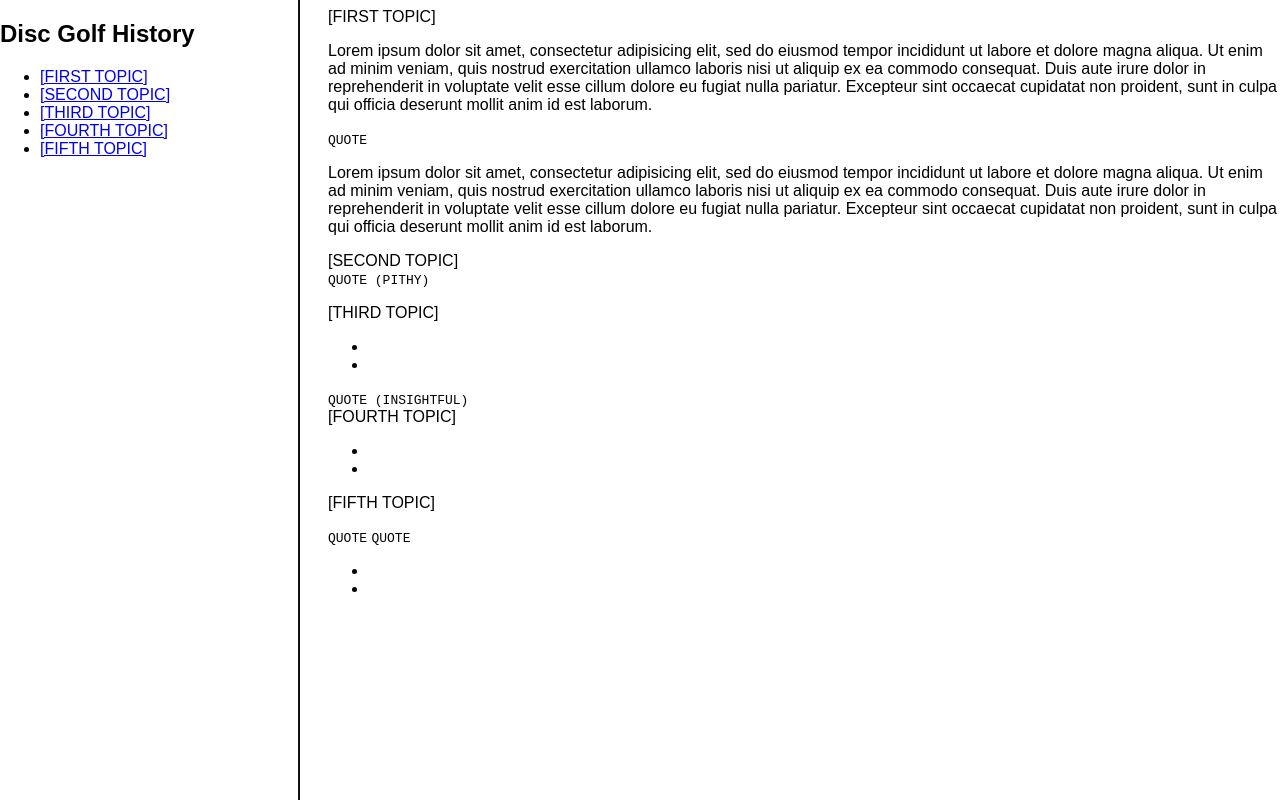
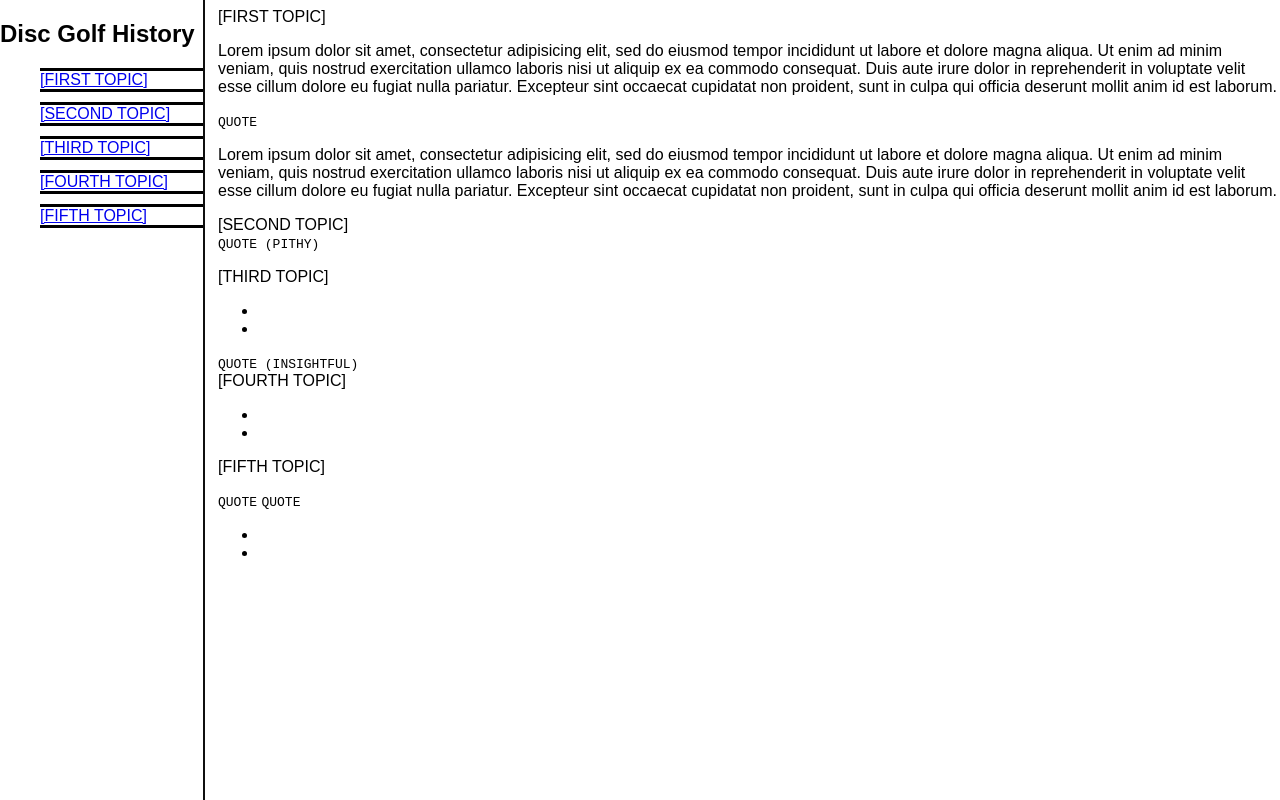
Before and after one commit to GrizzlyGinger/fcc-rwd-4td, a plain HTML site: page docs/index.html in a window 1280 px wide. Drawn offline with Linux system fonts and the light colour scheme.

Commit message:
Updated index.html and style.css
Added class to nav-bar link ul element.

Implemented smooth scrolling, changed font to Trebuchet MS, adjusted side bar size, added min-size to content, began styling navigation list.

```diff
--- a/docs/index.html
+++ b/docs/index.html
@@ -15,7 +15,7 @@
         <h1>Disc Golf History</h1>
       </header>
       <div class="links">
-        <ul>
+        <ul class="link-list">
           <li>
             <a class="nav-link" href="#[FIRST_TOPIC]">[FIRST TOPIC]</a>
           </li>
--- a/docs/style.css
+++ b/docs/style.css
@@ -1,6 +1,12 @@
 * {
 	box-sizing: border-box;
 	/* outline: 1px solid red; */
+}
+
+html {
+  scroll-behavior: smooth;
+  scroll-padding-top: 40px;
+  font-family: "Trebuchet MS";
 }
 
 body {
@@ -19,14 +25,29 @@ body {
 	top: 0px;
 	left: 0px;
 	min-height: 100%;
-	min-width: 300px;
+	min-width: 205px;
 	border-right: 2px solid #0f0f0f;
 }
 
 .sidebar-content > *:nth-child(2) {
 	flex: 1 1 75%;
 	position: absolute;
-	margin-left: 320px;
+	margin-left: 210px;
+	min-width: 340px;
+}
+
+.links {
+	margin: 10px 0;
+}
+
+.link-list {
+	list-style: none;
+}
+
+.link-list > li {
+		margin: 10px 0;
+		border: 1px solid rgb: (0, 0, 0);
+		border-style: solid none;
 }
 
 @media min-width: 390px {
```
